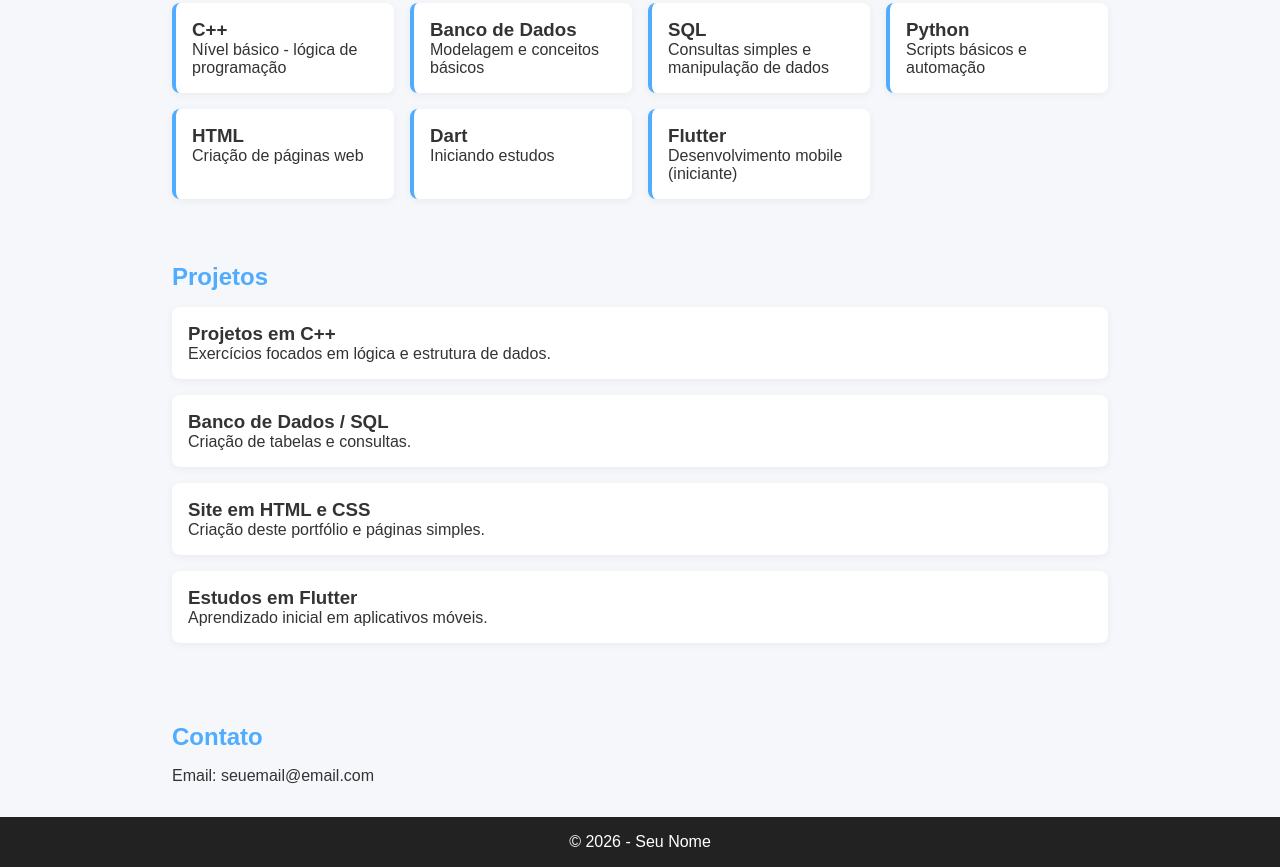
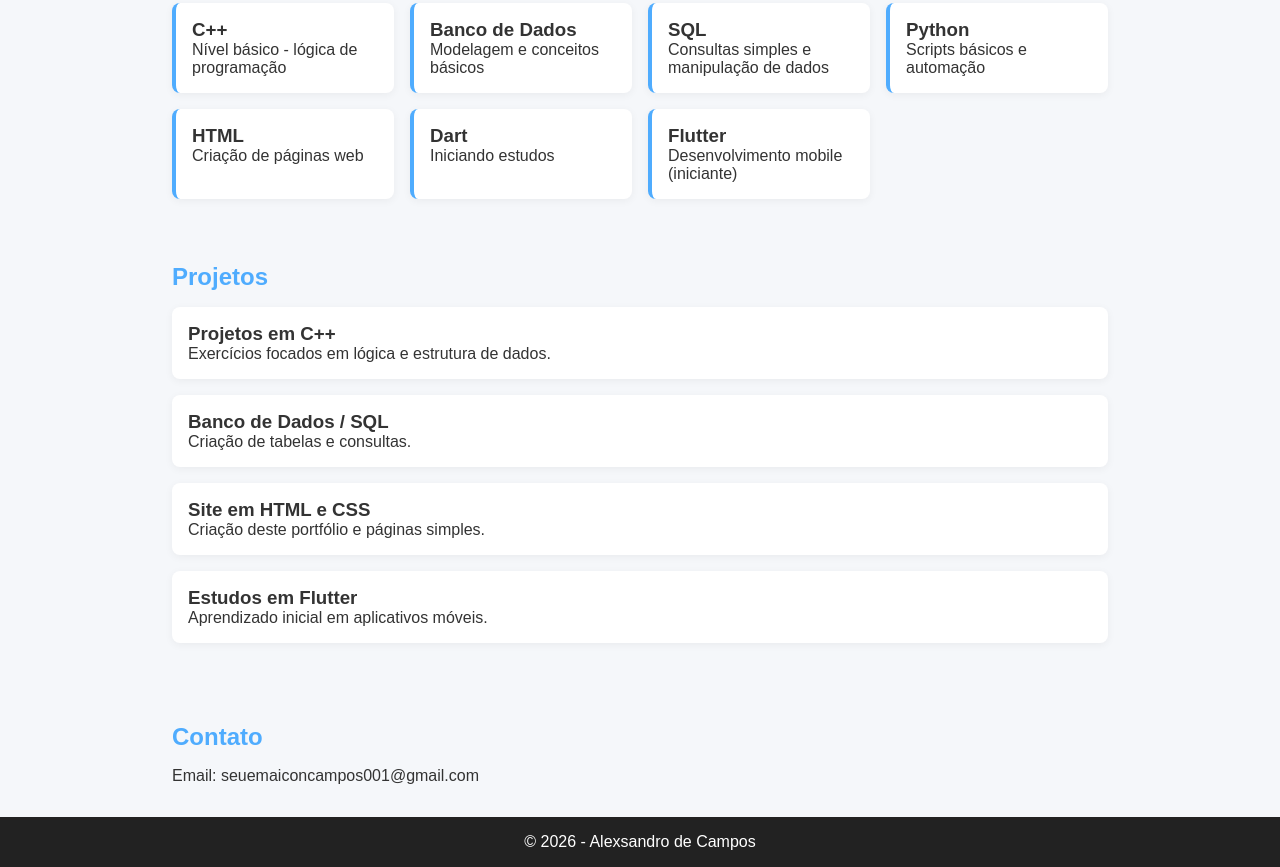
Before and after one commit to camposAlex01/portifolioCampos, a plain HTML site: page index.html in a window 1280 px wide. Shown: the part 386-1253 px from the top of the page. Drawn offline with Linux system fonts and the light colour scheme.

Commit message:
Add files via upload

```diff
--- a/index.html
+++ b/index.html
@@ -98,11 +98,11 @@
 
   <section id="contato">
     <h2>Contato</h2>
-    <p>Email: seuemail@email.com</p>
+    <p>Email: seuemaiconcampos001@gmail.com</p>
   </section>
 
   <footer>
-    <p>© 2026 - Seu Nome</p>
+    <p>© 2026 - Alexsandro de Campos</p>
   </footer>
 
 </body>
```
